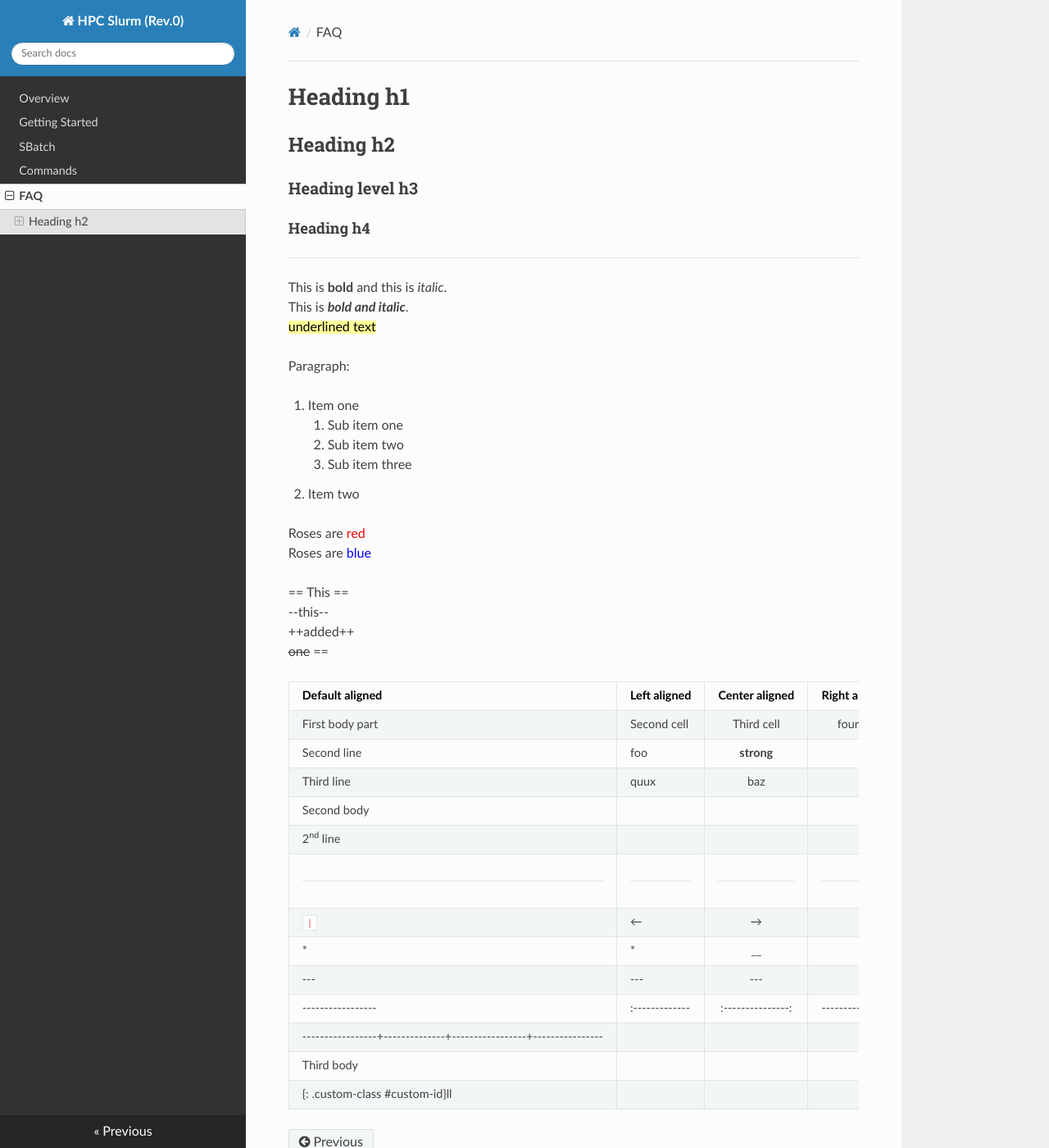
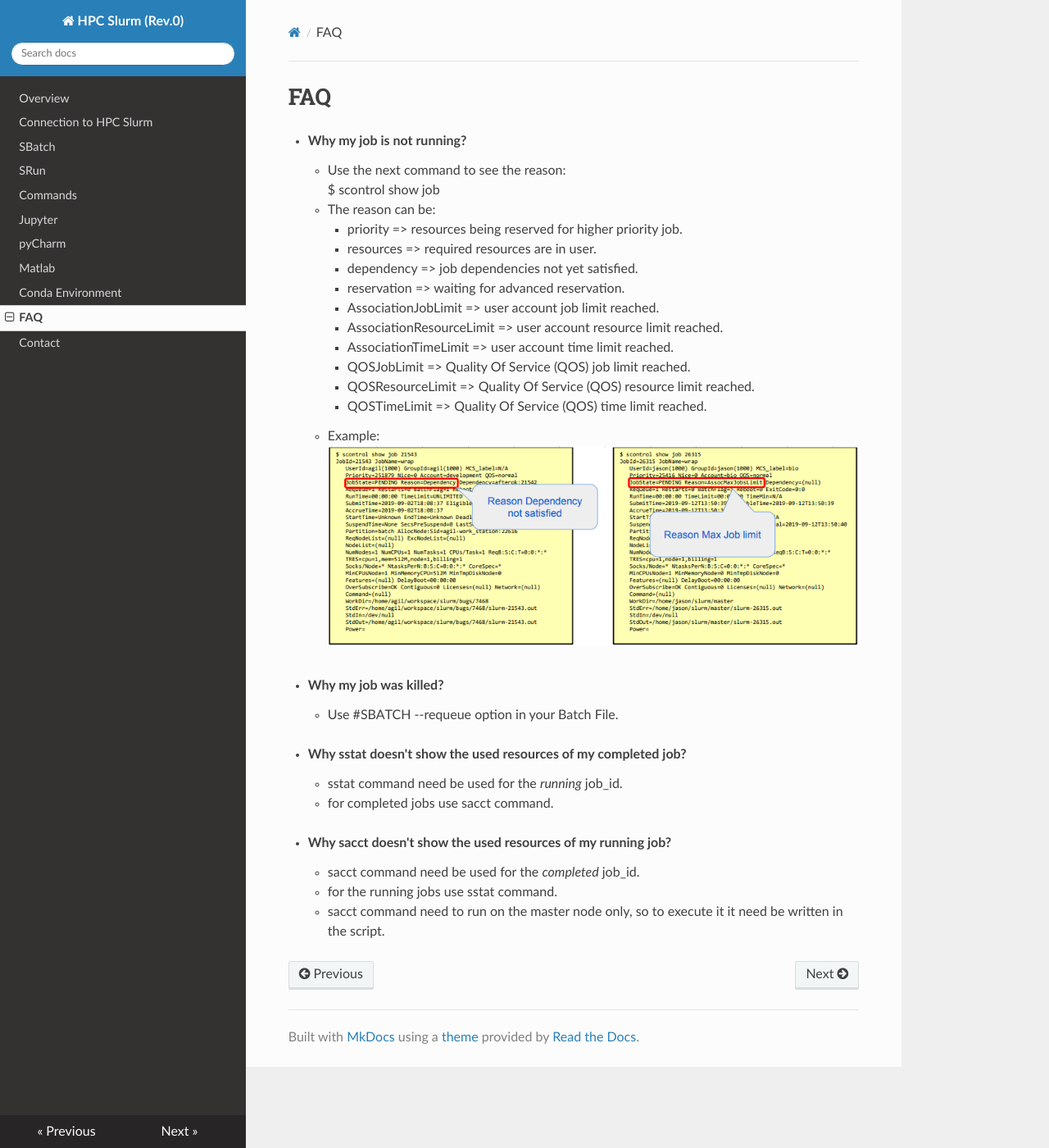
Before and after one commit to paster489/test_reposit_tree, an MkDocs documentation site: the page built from docs/faq.md, in a window 1280 px wide and 1400 px high. Shown: the whole window at 82% size. Built offline with MkDocs 1.6.1, drawn with Linux system fonts in a browser that asks for light colours; nearby versions of some CDN libraries.

Commit message:
12_01_2021

```diff
--- a/docs/faq.md
+++ b/docs/faq.md
@@ -1,46 +1,36 @@
-# Heading h1
-## Heading h2
-<h3>Heading level h3</h3>
-#### Heading h4
-----
 
-This is **bold** and this is _italic_.
-This is ***bold and italic***.
-<ins>underlined text</ins>
+# FAQ
 <!-- blank line -->
-Paragraph:
-<!-- blank line -->
-1. Item one
-     1. Sub item one
-     2. Sub item two
-     3. Sub item three
-2. Item two
+* **Why my job is not running?**
 
-Roses are <span style="color:red">red</span>
-Roses are <span style="color:blue;">blue</span>
+    * Use the next command to see the reason:
+          $ scontrol show job <job-id>
+    * The reason can be:
+        * priority => resources being reserved for higher priority job.
+        * resources => required resources are in user.
+        * dependency => job dependencies not yet satisfied.
+        * reservation => waiting for advanced reservation.
+        * AssociationJobLimit => user account job limit reached.
+        * AssociationResourceLimit => user account resource limit reached.
+        * AssociationTimeLimit => user account time limit reached.
+        * QOSJobLimit => Quality Of Service (QOS) job limit reached.
+        * QOSResourceLimit => Quality Of Service (QOS) resource limit reached.
+        * QOSTimeLimit => Quality Of Service (QOS) time limit reached.
+     * Example:
+     ![Screenshot](img/job_not_run_reason.png)
 <!-- blank line -->
 
-== This ==
-  --this--
-  ++added++
-  ~~one~~
-  ==
-
-<!-- blank line -->
+* **Why my job was killed?**
+     * Use  #SBATCH --requeue option in your Batch File.
 <!-- blank line -->
 
-| Default aligned | Left aligned | Center aligned  | Right aligned  |
-|-----------------|:-------------|:---------------:|---------------:|
-| First body part | Second cell  | Third cell      | fourth cell    |
-| Second line     | foo          | **strong**      | baz            |
-| Third line      | quux         | baz             | bar            |
-| Second body     |              |                 |                |
-| 2nd line        |              |                 |                |
-|<hr size="1" />|<hr size="1" />|<hr size="1" />|<hr size="1" />|
-| `|` | <--|--> | \|
-|    *|*      |  __|__  |
-|---|---|---|---|
-|-----------------|:-------------|:---------------:|---------------:|
-|-----------------+--------------+-----------------+----------------|
-| Third body      |              |                 | Foo            |
-{: .custom-class #custom-id}ll
+* **Why sstat doesn't show the used resources of my completed job?**
+     * sstat command need be used for the _running_ job_id.
+     * for completed jobs use sacct command.
+<!-- blank line -->
+
+* **Why sacct doesn't show the used resources of my running job?**
+      * sacct command need be used for the _completed_ job_id.
+      * for the running jobs use sstat command.
+      * sacct  command need to run on the master node only, so to execute it it need be written in the script.
+<!-- blank line -->
--- a/mkdocs.yml
+++ b/mkdocs.yml
@@ -1,10 +1,16 @@
 site_name: HPC Slurm (Rev.0)
 nav:
         - Overview: index.md
-        - Getting Started: get_started.md
+        - Connection to HPC Slurm: get_started.md
         - SBatch: sbatch.md
+        - SRun: srun.md
         - Commands: commands.md
+        - Jupyter: jupyter.md
+        - pyCharm: pyCharm.md
+        - Matlab: matlab.md
+        - Conda Environment: conda_env.md
         - FAQ: faq.md
+        - Contact: contact.md
 theme:
   name: 'readthedocs'
   favicon: 'img/favicon.ico'
```
Also changed, not shown: docs/commands.md (+43 -11 lines), docs/conda_env.md (added, +54 -0 lines), docs/contact.md (added, +10 -0 lines), docs/get_started.md (+2 -19 lines), docs/index.md (+16 -16 lines), docs/jupyter.md (added, +3 -0 lines), docs/matlab.md (added, +3 -0 lines), docs/pyCharm.md (added, +3 -0 lines), docs/sbatch.md (+46 -9 lines), docs/srun.md (added, +3 -0 lines), docs/img/job_not_run_reason.png (added), docs/img/sbatch_example.png (renamed from docs/sbatch_example.png), docs/img/slurm_diagram.png (renamed from docs/slurm_diagram.png), docs/inga_picture.png (deleted), 1 more files, 1 other file.
